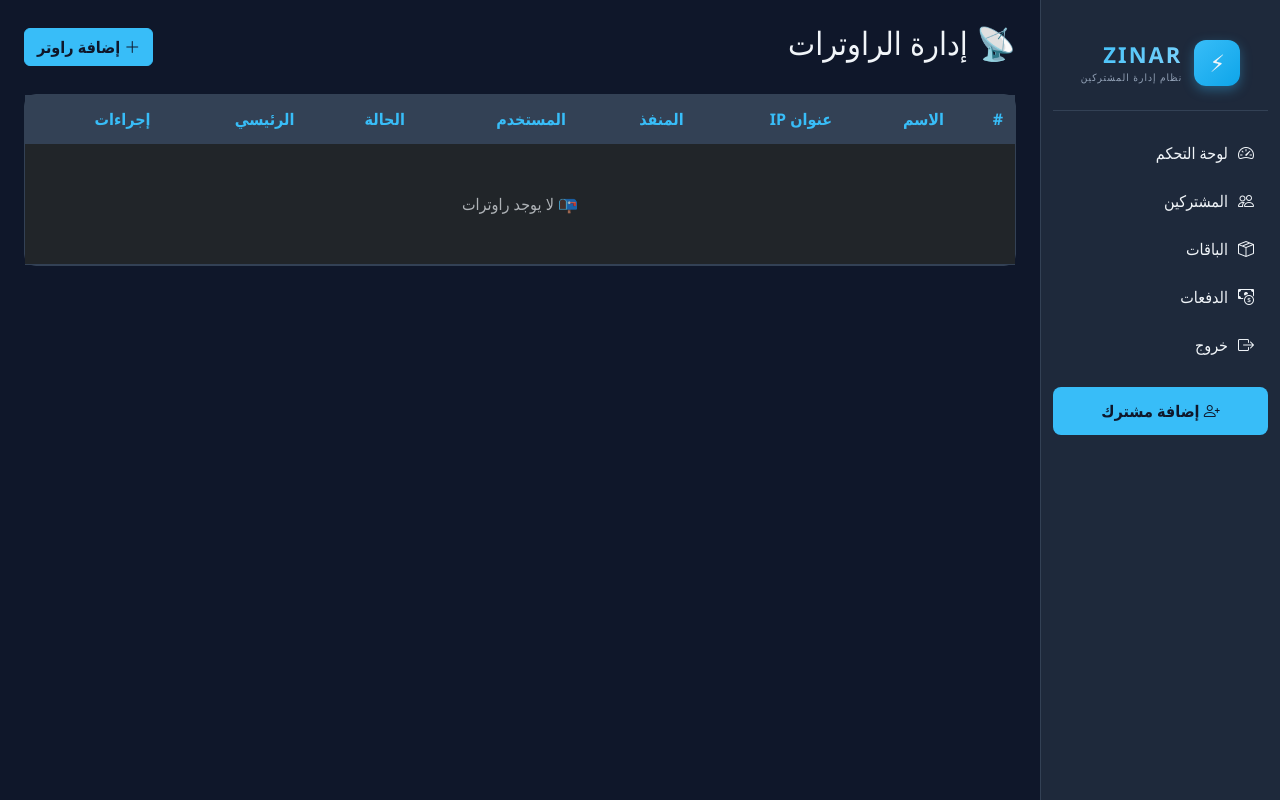
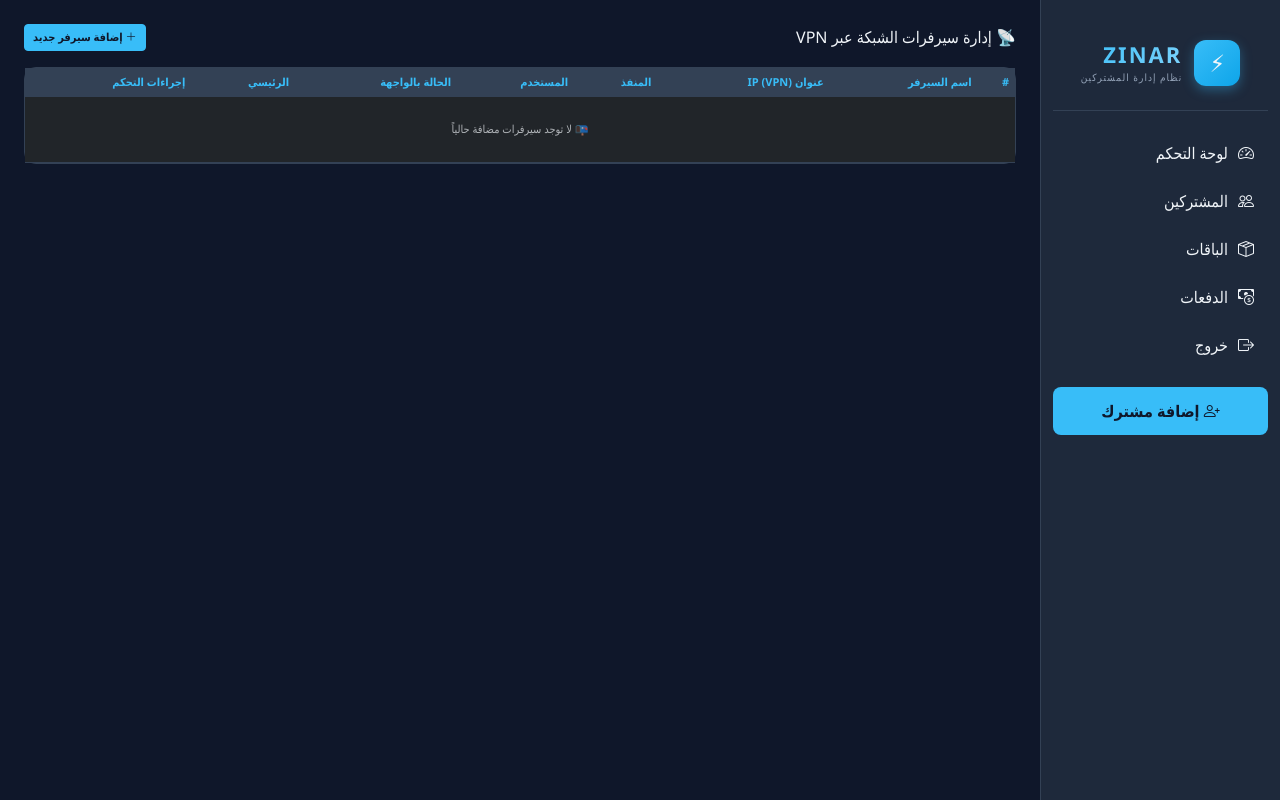
Before and after one commit to abokareemalan512-coder/zinar-radius-1, a Flask app: page /routers in a window 1280 px wide. Run offline with Flask 3, Linux system fonts and the light colour scheme; the visitor is signed in with stand-in values (Sample User, id 1); data that the repository does not hold is empty; some libraries are stand-ins or nearby versions.

Commit message:
Update router management page for server integration

```diff
--- a/templates/routers.html
+++ b/templates/routers.html
@@ -1,59 +1,63 @@
 {% extends "base.html" %}
-{% block title %}الراوترات{% endblock %}
+{% block title %}إدارة السيرفرات والراوترات{% endblock %}
 
 {% block content %}
-<div class="d-flex justify-content-between align-items-center mb-4">
-    <h2>📡 إدارة الراوترات</h2>
-    <button class="btn btn-primary" data-bs-toggle="modal" data-bs-target="#addRouterModal">
-        <i class="bi bi-plus-lg"></i> إضافة راوتر
+<div class="d-flex justify-content-between align-items-center mb-3">
+    <h6 class="mb-0">📡 إدارة سيرفرات الشبكة عبر VPN</h6>
+    <button class="btn btn-primary btn-sm" data-bs-toggle="modal" data-bs-target="#addRouterModal" style="font-size:11px;">
+        <i class="bi bi-plus-lg"></i> إضافة سيرفر جديد
     </button>
 </div>
 
 <div class="card">
     <div class="table-responsive">
-        <table class="table table-hover mb-0">
+        <table class="table table-hover align-middle mb-0">
             <thead>
-                <tr>
-                    <th>#</th>
-                    <th>الاسم</th>
-                    <th>عنوان IP</th>
-                    <th>المنفذ</th>
-                    <th>المستخدم</th>
-                    <th>الحالة</th>
-                    <th>الرئيسي</th>
-                    <th>إجراءات</th>
+                <tr style="font-size:11px">
+                    <th style="padding:6px">#</th>
+                    <th style="padding:6px">اسم السيرفر</th>
+                    <th style="padding:6px">عنوان IP (VPN)</th>
+                    <th style="padding:6px">المنفذ</th>
+                    <th style="padding:6px">المستخدم</th>
+                    <th style="padding:6px">الحالة بالواجهة</th>
+                    <th style="padding:6px">الرئيسي</th>
+                    <th style="padding:6px">إجراءات التحكم</th>
                 </tr>
             </thead>
             <tbody>
                 {% for r in routers %}
-                <tr>
-                    <td>{{ r.id }}</td>
-                    <td class="text-accent fw-bold">{{ r.name }}</td>
-                    <td>{{ r.ip_address }}</td>
-                    <td>{{ r.port }}</td>
-                    <td>{{ r.username }}</td>
-                    <td>
+                <tr style="font-size:11px">
+                    <td style="padding:6px">{{ r.id }}</td>
+                    <td style="padding:6px" class="text-accent fw-bold">{{ r.name }}</td>
+                    <td style="padding:6px"><code class="text-info">{{ r.ip_address }}</code></td>
+                    <td style="padding:6px">{{ r.port }}</td>
+                    <td style="padding:6px">{{ r.username }}</td>
+                    <td style="padding:6px">
                         {% if r.is_active %}
-                            <span class="badge bg-success">✅ نشط</span>
+                            <span class="badge bg-success bg-opacity-20 text-success border border-success px-2 py-1" style="font-size:10px">
+                                🟢 متصل
+                            </span>
                         {% else %}
-                            <span class="badge bg-secondary">⏸ متوقف</span>
+                            <span class="badge bg-danger bg-opacity-20 text-danger border border-danger px-2 py-1" style="font-size:10px">
+                                🔴 غير متصل
+                            </span>
                         {% endif %}
                     </td>
-                    <td>
+                    <td style="padding:6px">
                         {% if r.is_master %}
-                            <span class="badge bg-success">⭐ رئيسي</span>
+                            <span class="badge bg-success" style="font-size:10px">⭐ رئيسي</span>
                         {% else %}
                             <a href="{{ url_for('set_master_router', router_id=r.id) }}"
-                               class="btn btn-sm btn-outline-primary">
+                               class="btn btn-sm btn-outline-primary py-0 px-1" title="تعيين رئيسي" style="font-size:10px">
                                 <i class="bi bi-star"></i>
                             </a>
                         {% endif %}
                     </td>
-                    <td>
+                    <td style="padding:6px">
                         <div class="d-flex gap-1 flex-wrap">
                             <a href="{{ url_for('toggle_router', router_id=r.id) }}"
-                               class="btn btn-sm {% if r.is_active %}btn-warning{% else %}btn-success{% endif %}"
-                               title="{% if r.is_active %}إيقاف{% else %}تشغيل{% endif %}">
+                               class="btn btn-sm {% if r.is_active %}btn-warning{% else %}btn-success{% endif %} py-0 px-1"
+                               title="إيقاف / تشغيل" style="font-size:10px">
                                 {% if r.is_active %}
                                     <i class="bi bi-pause-fill"></i>
                                 {% else %}
@@ -62,28 +66,23 @@
                             </a>
 
                             <a href="{{ url_for('test_router', router_id=r.id) }}"
-                               class="btn btn-sm btn-info" title="اختبار">
+                               class="btn btn-sm btn-info py-0 px-1" title="اختبار الاتصال بالـ IP" style="font-size:10px">
                                 <i class="bi bi-wifi"></i>
                             </a>
 
                             <a href="{{ url_for('router_users', router_id=r.id, type='pppoe') }}"
-                               class="btn btn-sm btn-outline-info" title="مستخدمو الراوتر">
+                               class="btn btn-sm btn-outline-info py-0 px-1" title="المشتركون" style="font-size:10px">
                                 <i class="bi bi-people"></i>
                             </a>
 
-                            <a href="{{ url_for('import_rsc', router_id=r.id) }}"
-                               class="btn btn-sm btn-outline-warning" title="استيراد .rsc">
-                                <i class="bi bi-upload"></i>
-                            </a>
-
-                            <button class="btn btn-sm btn-primary"
-                                    onclick='openEditModal({{ r.id }}, "{{ r.name|e }}", "{{ r.ip_address|e }}", "{{ r.username|e }}", {{ r.port }})'>
+                            <button class="btn btn-sm btn-primary py-0 px-1" style="font-size:10px"
+                                    onclick='openEditModal({{ r.id }}, "{{ r.name|e }}", "{{ r.ip_address|e }}", "{{ r.username|e }}", {{ r.port }})' title="تعديل بيانات الراوتر">
                                 <i class="bi bi-pencil"></i>
                             </button>
 
                             <a href="{{ url_for('delete_router', router_id=r.id) }}"
-                               class="btn btn-sm btn-danger"
-                               onclick="return confirm('تأكيد الحذف؟')">
+                               class="btn btn-sm btn-danger py-0 px-1" style="font-size:10px"
+                               onclick="return confirm('هل أنت متأكد من حذف هذا السيرفر؟')" title="حذف">
                                 <i class="bi bi-trash"></i>
                             </a>
                         </div>
@@ -91,8 +90,8 @@
                 </tr>
                 {% else %}
                 <tr>
-                    <td colspan="8" class="text-center py-5 text-muted">
-                        📭 لا يوجد راوترات
+                    <td colspan="8" class="text-center py-4 text-muted" style="font-size:11px">
+                        📭 لا توجد سيرفرات مضافة حالياً
                     </td>
                 </tr>
                 {% endfor %}
@@ -101,51 +100,49 @@
     </div>
 </div>
 
-<!-- Modal إضافة راوتر -->
+<!-- Modal إضافة راوتر جديد -->
 <div class="modal fade" id="addRouterModal" tabindex="-1">
     <div class="modal-dialog modal-dialog-centered">
         <div class="modal-content">
             <form method="POST" action="{{ url_for('routers') }}">
                 <div class="modal-header border-secondary">
-                    <h5 class="modal-title text-accent">
-                        <i class="bi bi-plus-circle"></i> إضافة راوتر
-                    </h5>
+                    <h6 class="modal-title text-accent">
+                        <i class="bi bi-plus-circle"></i> إضافة سيرفر مايكروتيك جديد (VPN)
+                    </h6>
                     <button type="button" class="btn-close btn-close-white" data-bs-dismiss="modal"></button>
                 </div>
-                <div class="modal-body">
-                    <div class="mb-3">
-                        <label class="form-label">اسم الراوتر</label>
-                        <input type="text" name="name" class="form-control" required>
+                <div class="modal-body" style="font-size:11px">
+                    <div class="mb-2">
+                        <label class="form-label">اسم السيرفر</label>
+                        <input type="text" name="name" class="form-control form-control-sm" placeholder="مثال: السيرفر الأول" required>
                     </div>
-                    <div class="mb-3">
-                        <label class="form-label">عنوان IP</label>
-                        <input type="text" name="ip_address" class="form-control"
-                               placeholder="192.168.88.1" required>
+                    <div class="mb-2">
+                        <label class="form-label">عنوان IP داخل الـ VPN</label>
+                        <input type="text" name="ip_address" class="form-control form-control-sm" placeholder="10.10.10.1" required>
                     </div>
                     <div class="row">
-                        <div class="col-md-6 mb-3">
-                            <label class="form-label">المستخدم</label>
-                            <input type="text" name="username" class="form-control" required>
+                        <div class="col-md-6 mb-2">
+                            <label class="form-label">اسم المستخدم</label>
+                            <input type="text" name="username" class="form-control form-control-sm" value="admin" required>
                         </div>
-                        <div class="col-md-6 mb-3">
+                        <div class="col-md-6 mb-2">
                             <label class="form-label">كلمة المرور</label>
-                            <input type="password" name="password" class="form-control" required>
+                            <input type="password" name="password" class="form-control form-control-sm" required>
                         </div>
                     </div>
-                    <div class="mb-3">
-                        <label class="form-label">منفذ SSH</label>
-                        <input type="number" name="port" class="form-control"
-                               value="22" min="1" max="65535">
+                    <div class="mb-2">
+                        <label class="form-label">منفذ الـ API (الافتراضي 8728)</label>
+                        <input type="number" name="port" class="form-control form-control-sm" value="8728" min="1" max="65535" required>
                     </div>
                     <div class="form-check">
                         <input type="checkbox" name="is_master" class="form-check-input" id="isMaster">
-                        <label class="form-check-label" for="isMaster">⭐ رئيسي</label>
+                        <label class="form-check-label" for="isMaster">⭐ سيرفر رئيسي (Master)</label>
                     </div>
                 </div>
                 <div class="modal-footer border-secondary">
-                    <button type="button" class="btn btn-secondary" data-bs-dismiss="modal">إلغاء</button>
-                    <button type="submit" class="btn btn-primary">
-                        <i class="bi bi-save"></i> حفظ
+                    <button type="button" class="btn btn-secondary btn-sm" data-bs-dismiss="modal">إلغاء</button>
+                    <button type="submit" class="btn btn-primary btn-sm">
+                        <i class="bi bi-save"></i> حفظ وإضافة
                     </button>
                 </div>
             </form>
@@ -159,41 +156,41 @@
         <div class="modal-content">
             <form method="POST" id="editRouterForm">
                 <div class="modal-header border-secondary">
-                    <h5 class="modal-title text-accent">
-                        <i class="bi bi-pencil-square"></i> تعديل الراوتر
-                    </h5>
+                    <h6 class="modal-title text-accent">
+                        <i class="bi bi-pencil-square"></i> تعديل بيانات السيرفر (VPN)
+                    </h6>
                     <button type="button" class="btn-close btn-close-white" data-bs-dismiss="modal"></button>
                 </div>
-                <div class="modal-body">
-                    <div class="mb-3">
-                        <label class="form-label">الاسم</label>
-                        <input type="text" name="name" id="edit_name" class="form-control" required>
+                <div class="modal-body" style="font-size:11px">
+                    <div class="mb-2">
+                        <label class="form-label">اسم السيرفر</label>
+                        <input type="text" name="name" id="edit_name" class="form-control form-control-sm" required>
                     </div>
-                    <div class="mb-3">
-                        <label class="form-label">IP</label>
-                        <input type="text" name="ip_address" id="edit_ip" class="form-control" required>
+                    <div class="mb-2">
+                        <label class="form-label">عنوان IP داخل الـ VPN</label>
+                        <input type="text" name="ip_address" id="edit_ip" class="form-control form-control-sm" placeholder="10.10.10.x" required>
                     </div>
                     <div class="row">
-                        <div class="col-md-6 mb-3">
-                            <label class="form-label">المستخدم</label>
-                            <input type="text" name="username" id="edit_username" class="form-control" required>
+                        <div class="col-md-6 mb-2">
+                            <label class="form-label">اسم المستخدم</label>
+                            <input type="text" name="username" id="edit_username" class="form-control form-control-sm" required>
                         </div>
-                        <div class="col-md-6 mb-3">
-                            <label class="form-label">كلمة المرور</label>
+                        <div class="col-md-6 mb-2">
+                            <label class="form-label">كلمة المرور الجديدة</label>
                             <input type="password" name="password" id="edit_password"
-                                   class="form-control" placeholder="اتركها فارغة">
+                                   class="form-control form-control-sm" placeholder="اتركها فارغة لعدم التغيير">
                         </div>
                     </div>
-                    <div class="mb-3">
+                    <div class="mb-2">
                         <label class="form-label">المنفذ</label>
-                        <input type="number" name="port" id="edit_port" class="form-control"
-                               min="1" max="65535">
+                        <input type="number" name="port" id="edit_port" class="form-control form-control-sm"
+                               min="1" max="65535" required>
                     </div>
                 </div>
                 <div class="modal-footer border-secondary">
-                    <button type="button" class="btn btn-secondary" data-bs-dismiss="modal">إلغاء</button>
-                    <button type="submit" class="btn btn-primary">
-                        <i class="bi bi-save"></i> حفظ
+                    <button type="button" class="btn btn-secondary btn-sm" data-bs-dismiss="modal">إلغاء</button>
+                    <button type="submit" class="btn btn-primary btn-sm">
+                        <i class="bi bi-save"></i> حفظ التعديلات
                     </button>
                 </div>
             </form>
```
